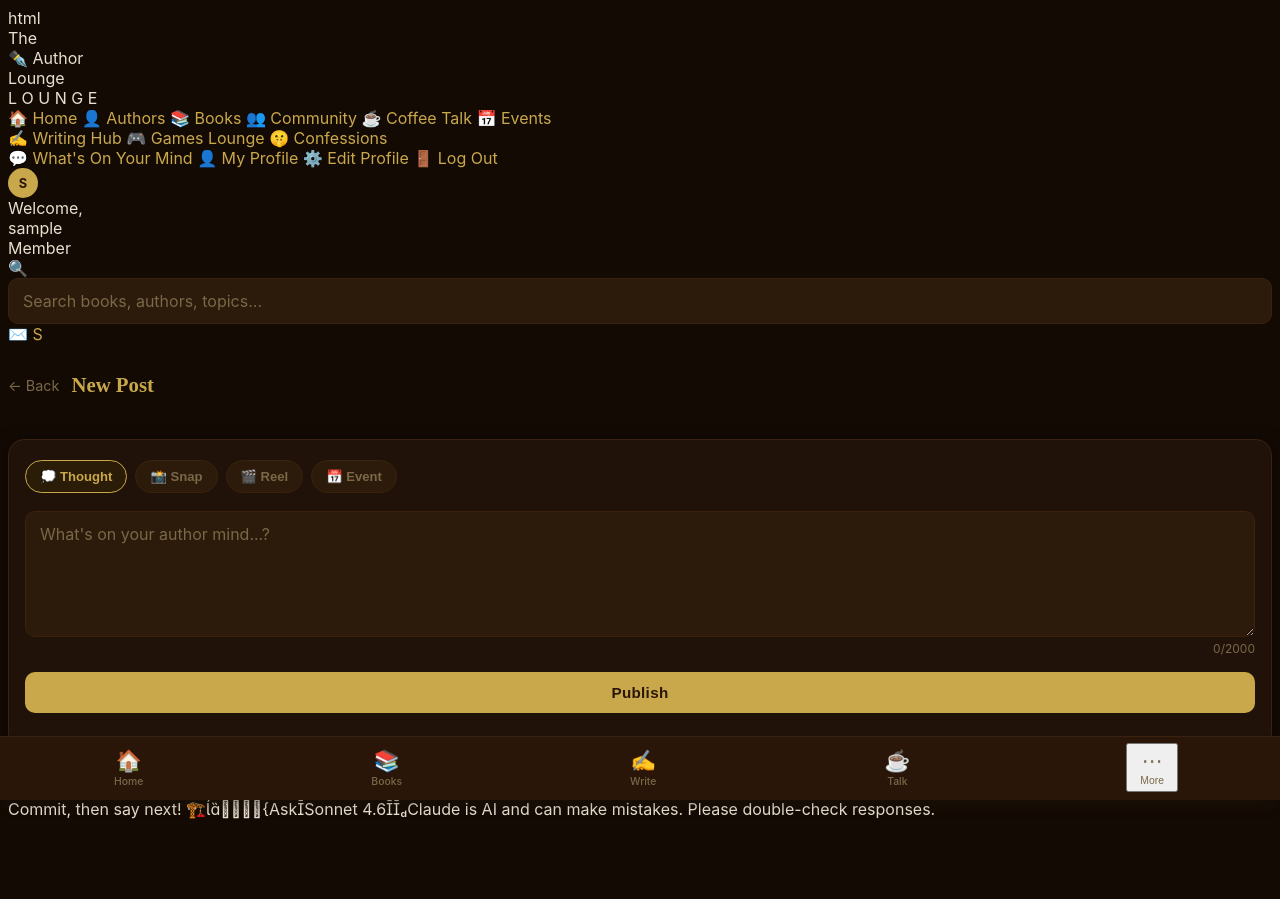
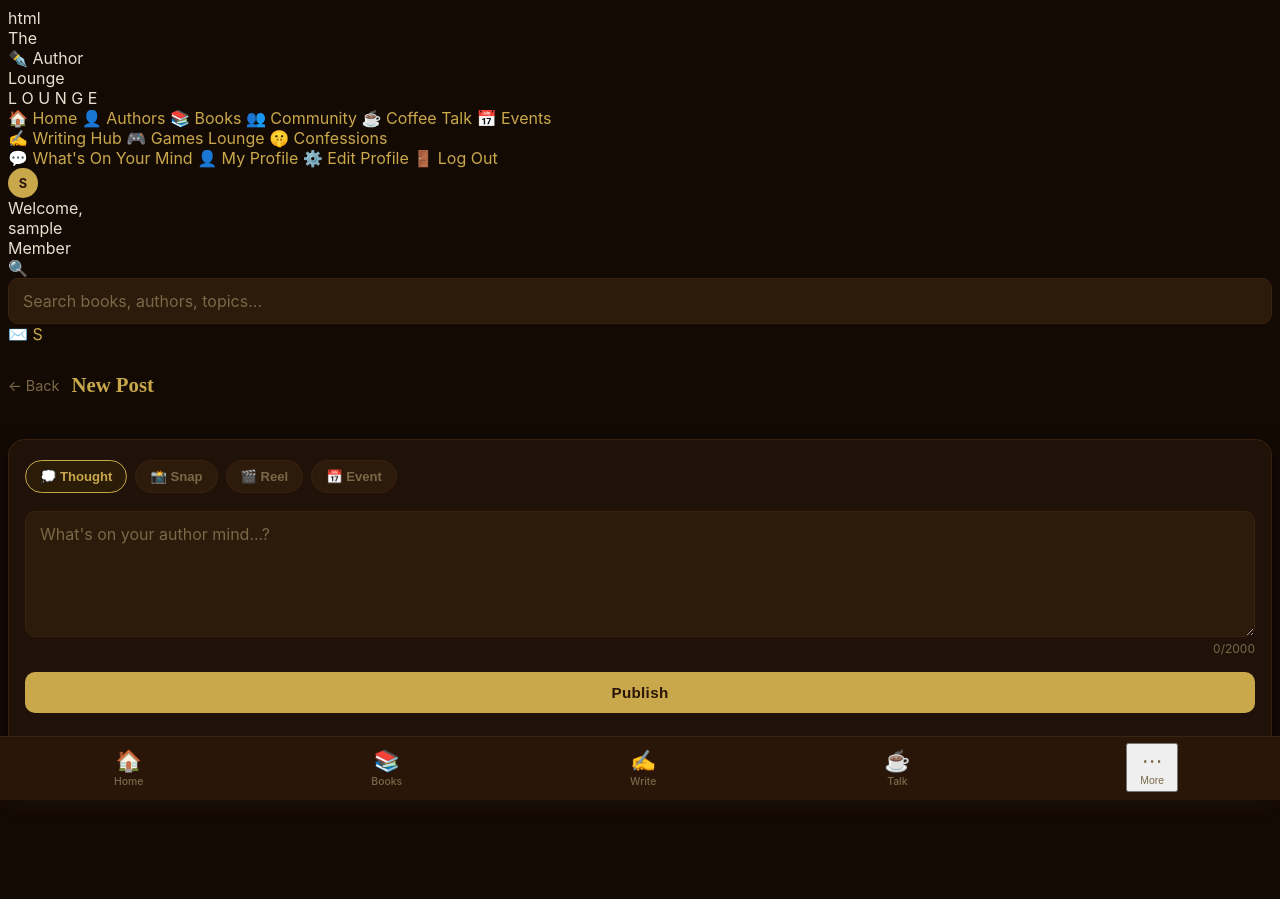
Before and after one commit to aj347102-netizen/The-Author-Lounge, a Flask app: page /post/create in a window 1280 px wide. After the commit the page ends 800 px from the top, so only its background shows below. Run offline with Flask 3, Linux system fonts and the light colour scheme; the visitor is signed in with stand-in values (Sample User, id 1); data comes from the database, SQL or seed files in the repository; data that the repository does not hold is empty.

Commit message:
Update base.html

```diff
--- a/author_community/templates/base.html
+++ b/author_community/templates/base.html
@@ -157,4 +157,3 @@ function closeMoreMenu() {
 {% block extra_js %}{% endblock %}
 </body>
 </html>
-Commit, then say next! 🏗️AskSonnet 4.6Claude is AI and can make mistakes. Please double-check responses.
```
